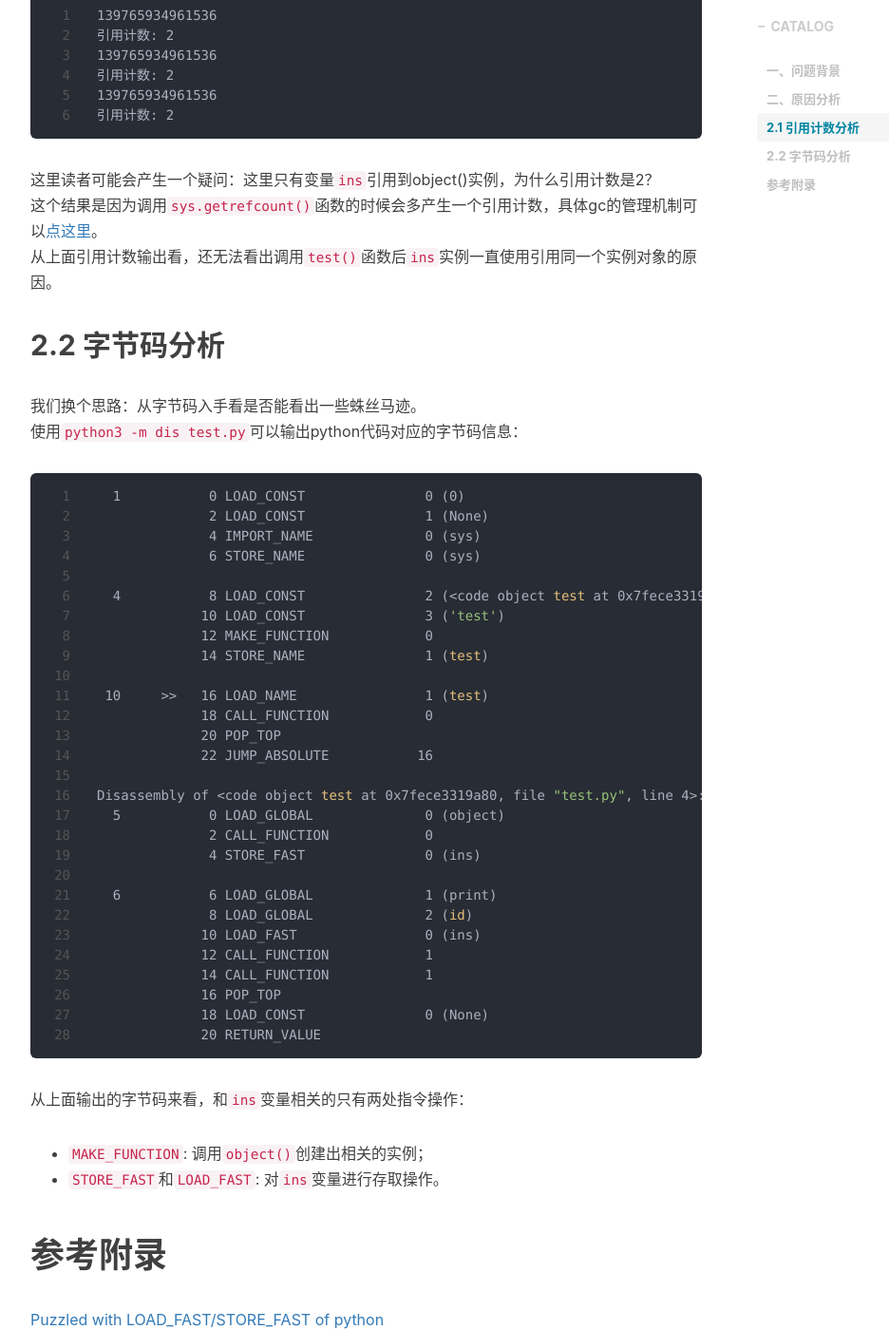
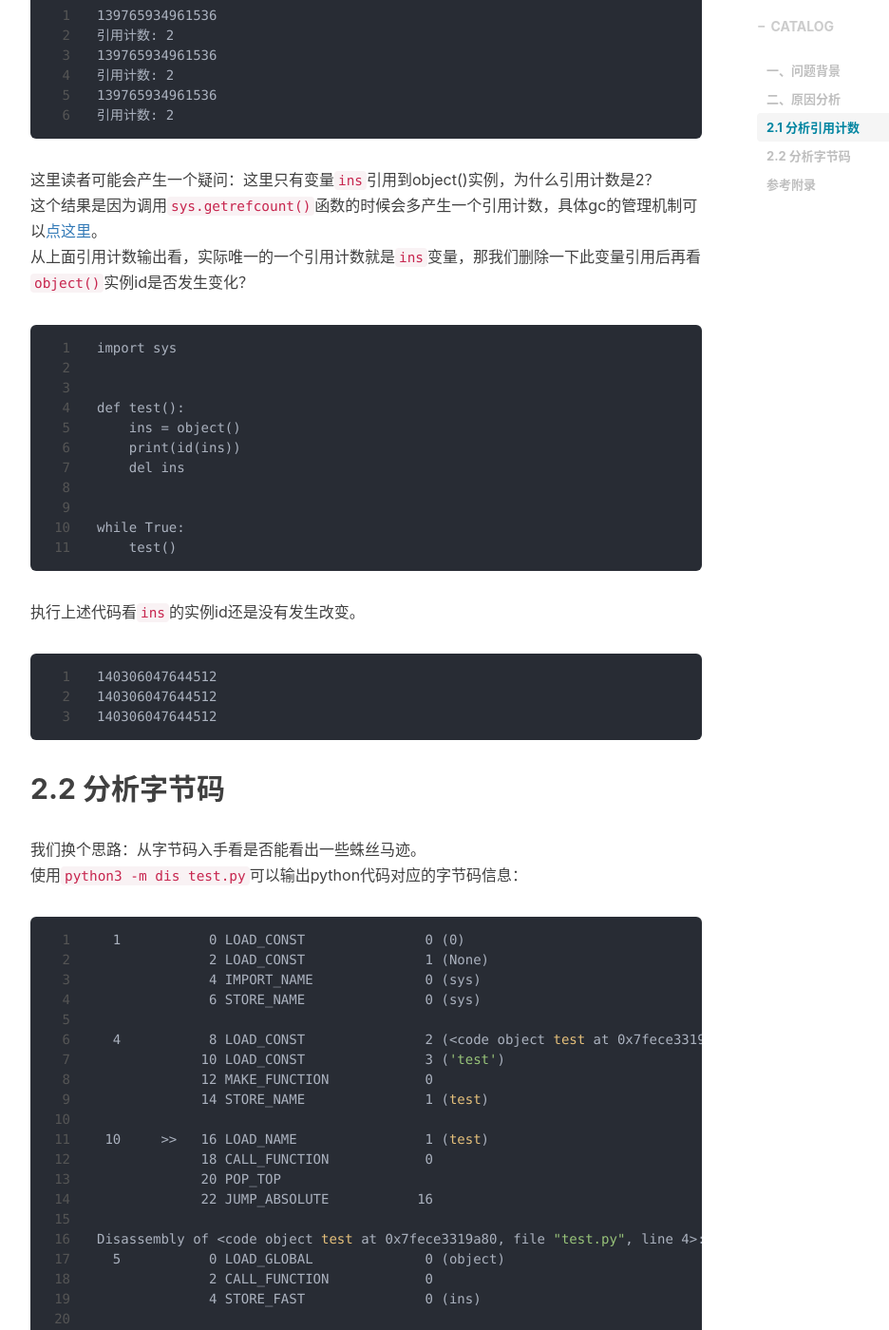
Before and after one commit to shihai1991/shihai1991.github.io, a Jekyll site: the page built from _posts/2022-06-02-python引用计数.md, in a window 1280 px wide and 1400 px high, scrolled down 1805 px. Shown: the whole window at 95% size, without its empty margins (233-1169 px from the left). Built offline with Jekyll 4.4.1, drawn with Linux system fonts in a browser that asks for light colours; nearby versions of some CDN libraries; comment, search, counter and statistics services are not loaded; some of the changed text lies outside the part shown.

Commit message:
Update 2022-06-02-python引用计数.md

````diff
--- a/_posts/2022-06-02-python引用计数.md
+++ b/_posts/2022-06-02-python引用计数.md
@@ -35,7 +35,7 @@ while True:
 ```
 
 # 二、原因分析
-## 2.1 引用计数分析
+## 2.1 分析引用计数
 在上面示例代码中补充一行代码看一下实际的`ins`引用变量计数情况，代码如下所示：
 ```python
 mport sys
@@ -63,9 +63,28 @@ while True:
 ```
 这里读者可能会产生一个疑问：这里只有变量`ins`引用到object()实例，为什么引用计数是2？
 这个结果是因为调用`sys.getrefcount()`函数的时候会多产生一个引用计数，具体gc的管理机制可以[点这里](https://devguide.python.org/garbage_collector/?highlight=gc)。
-从上面引用计数输出看，还无法看出调用`test()`函数后`ins`实例一直使用引用同一个实例对象的原因。
+从上面引用计数输出看，实际唯一的一个引用计数就是`ins`变量，那我们删除一下此变量引用后再看`object()`实例id是否发生变化？
+```
+import sys
 
-## 2.2 字节码分析
+
+def test():
+    ins = object()
+    print(id(ins))
+    del ins
+
+
+while True:
+    test()
+```
+执行上述代码看`ins`的实例id还是没有发生改变。
+```
+140306047644512
+140306047644512
+140306047644512
+```
+
+## 2.2 分析字节码
 我们换个思路：从字节码入手看是否能看出一些蛛丝马迹。
 使用`python3 -m dis test.py`可以输出python代码对应的字节码信息：
 ```shell
@@ -99,7 +118,7 @@ Disassembly of <code object test at 0x7fece3319a80, file "test.py", line 4>:
              20 RETURN_VALUE
 ```
 从上面输出的字节码来看，和`ins`变量相关的只有两处指令操作：
-- `MAKE_FUNCTION`: 调用`object()`创建出相关的实例；
+- `CALL_FUNCTION`: 调用`object()`创建出相关的实例；
 - `STORE_FAST`和`LOAD_FAST`: 对`ins`变量进行存取操作。
 
 
````
